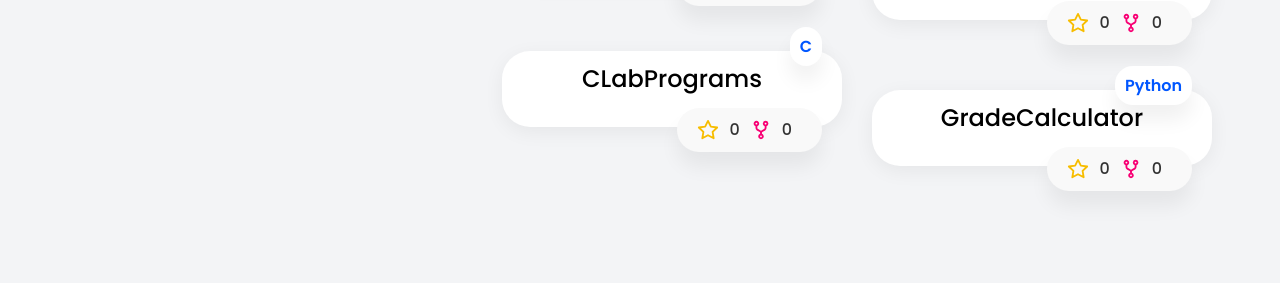
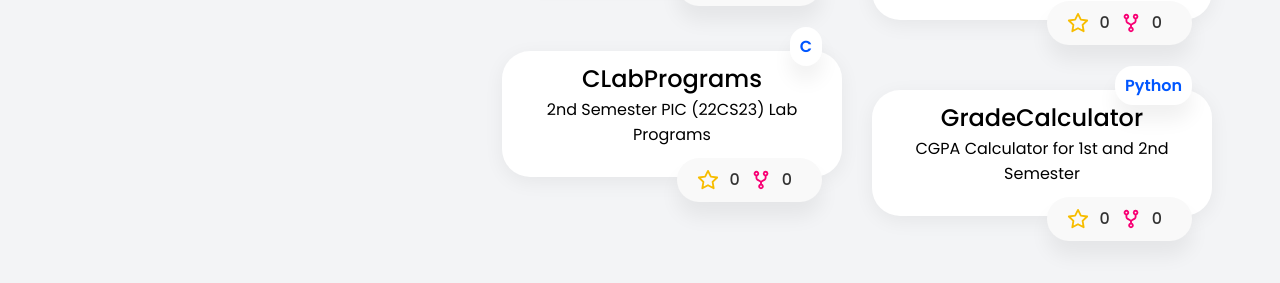
Before and after one commit to CubeStar1/CubeStar1.github.io, a plain HTML site: page index.html in a window 1280 px wide. Shown: the part 655-938 px from the top of the page. Before the commit the page ends 889 px from the top, so only its background shows below. Drawn offline with Linux system fonts and the light colour scheme.

Commit message:
Update index.html

```diff
--- a/index.html
+++ b/index.html
@@ -210,6 +210,7 @@
  CLabPrograms
                 </span>
                 <span class="repo-desc">
+                  2nd Semester PIC (22CS23) Lab Programs
                                      </span>
               </a>
             </div>
@@ -234,6 +235,7 @@
  GradeCalculator
                 </span>
                 <span class="repo-desc">
+                  CGPA Calculator for 1st and 2nd Semester
                                      </span>
               </a>
             </div>
```
